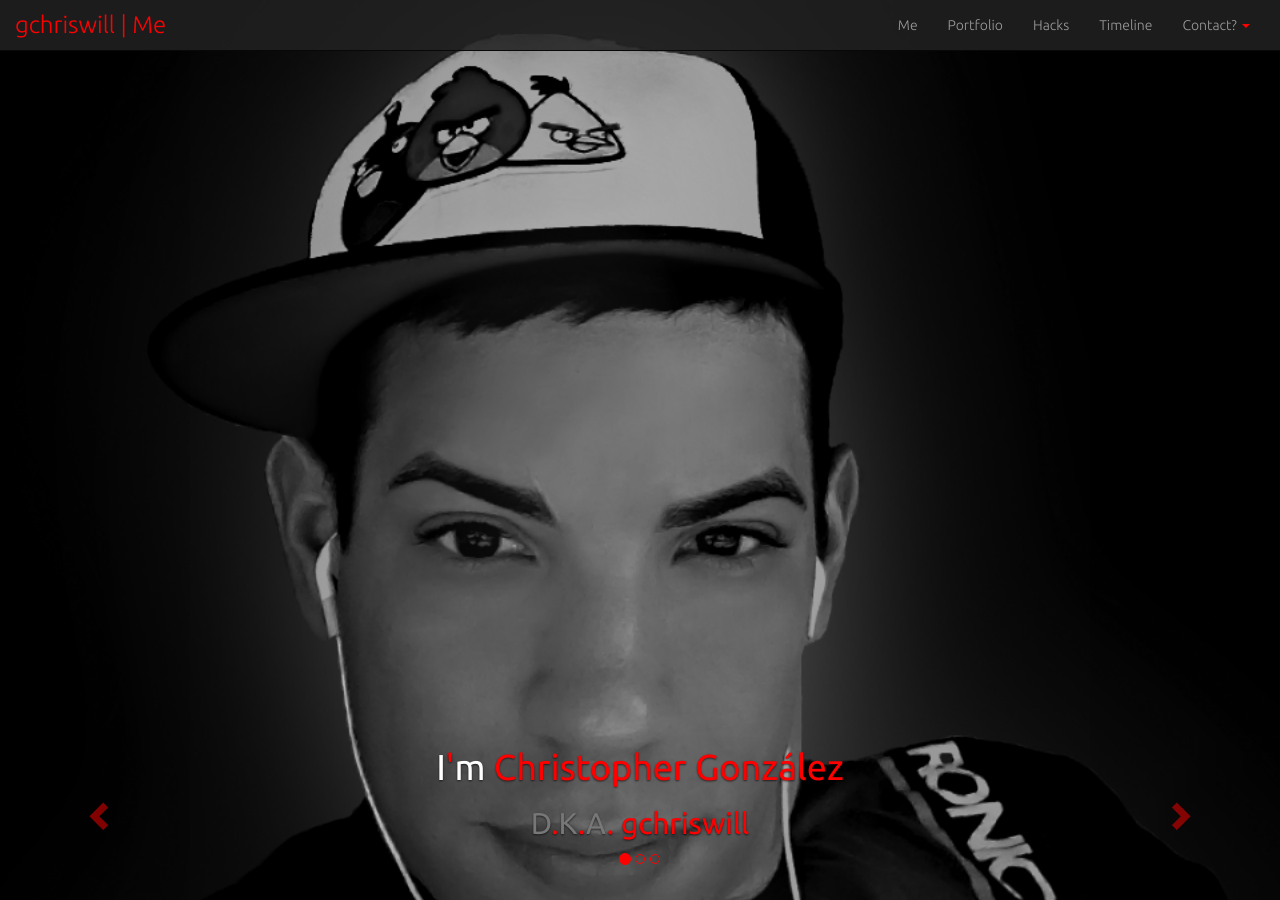
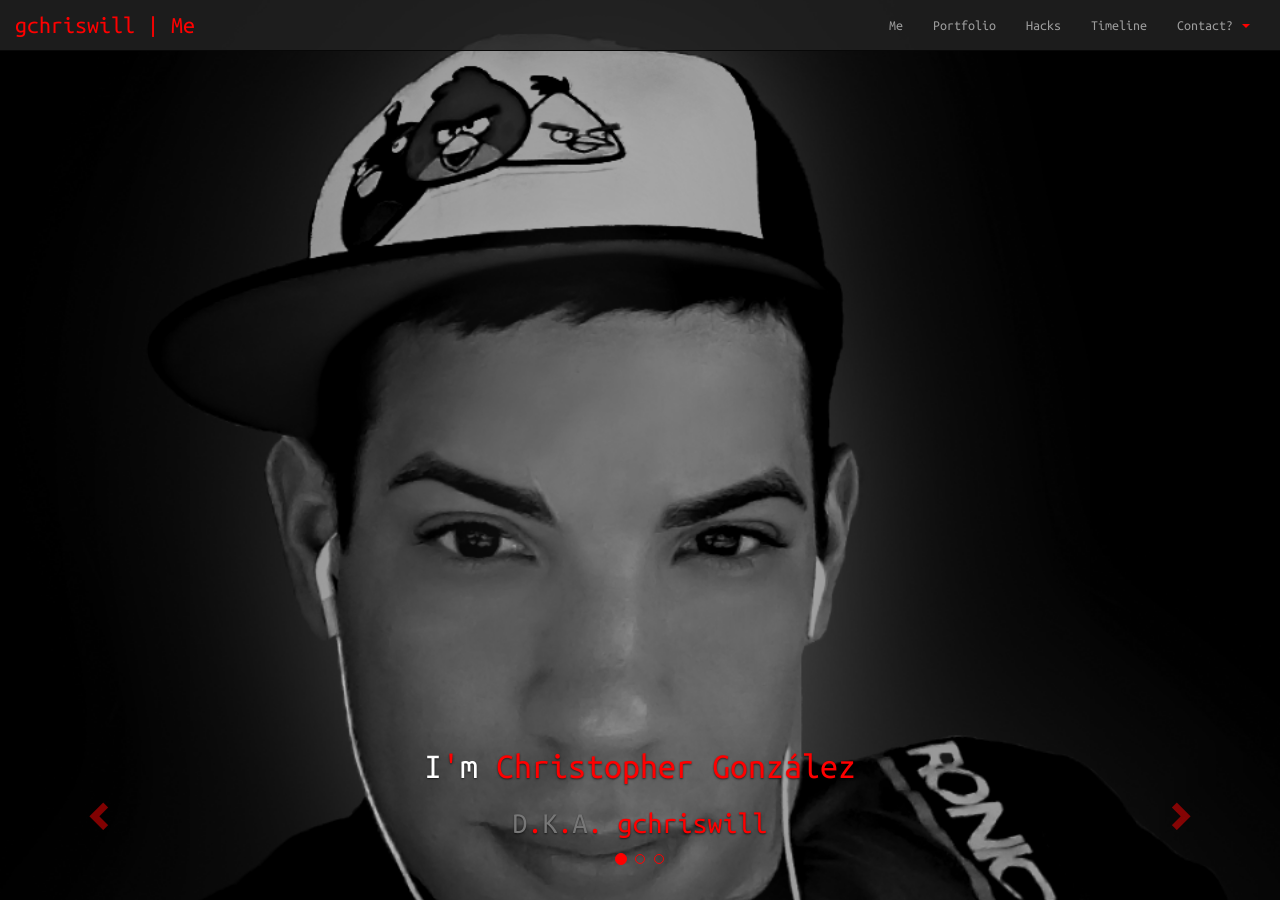
Before and after one commit to gchriswill/gchriswill.github.io, a Jekyll site: the page built from index.html, in a window 1280 px wide. Built offline with Jekyll 4.4.1, drawn with Linux system fonts in a browser that asks for light colours; nearby versions of some CDN libraries; Markdown is read by kramdown in place of the engine named in the settings.

Commit message:
minor changes...

```diff
--- a/_includes/header.html
+++ b/_includes/header.html
@@ -23,10 +23,11 @@
 	<META NAME="ROBOTS" CONTENT="INDEX, FOLLOW">
 
 	<!-- External sources -->
-	<link rel="stylesheet" href="http://netdna.bootstrapcdn.com/bootstrap/3.1.1/css/bootstrap.min.css">
-	<link rel="stylesheet" href="css/global.css">
-	<link rel="stylesheet" href="css/{{ page.title }}Styles.css">
-	<link rel="stylesheet" href="http://fonts.googleapis.com/css?family=Ubuntu:300,400,700">
+	<link href="http://netdna.bootstrapcdn.com/bootstrap/3.1.1/css/bootstrap.min.css" rel="stylesheet" type="text/css" >
+	<link href="css/global.css" rel="stylesheet" type="text/css" >
+	<link href="css/{{ page.title }}Styles.css" rel="stylesheet" type="text/css" >
+	<link href="http://fonts.googleapis.com/css?family=Ubuntu:300,400,700" rel="stylesheet" type="text/css" >
+	<link href="http://fonts.googleapis.com/css?family=Ubuntu+Mono:400,700,400italic" rel="stylesheet" type="text/css">
 
 	<!-- Overwrite class for "span" tags to use it on punctioations -->
 	<style>.red_punctuation{color:red;}</style>
--- a/css/global.css
+++ b/css/global.css
@@ -6,12 +6,11 @@
 
 
 
-
 /* @gchriswill *** Default body Styling -------------------------- */
 html > body {
 	background-color: #000000;
-	font-family: "Ubuntu", "Helvetica Neue";
-	font-weight: 300;
+	font-family: "Ubuntu Mono", "Helvetica Neue";
+	font-weight: 400;
 	-webkit-font-smoothing: antialiased;
 	-webkit-backface-visibility: hidden;
 }
```
